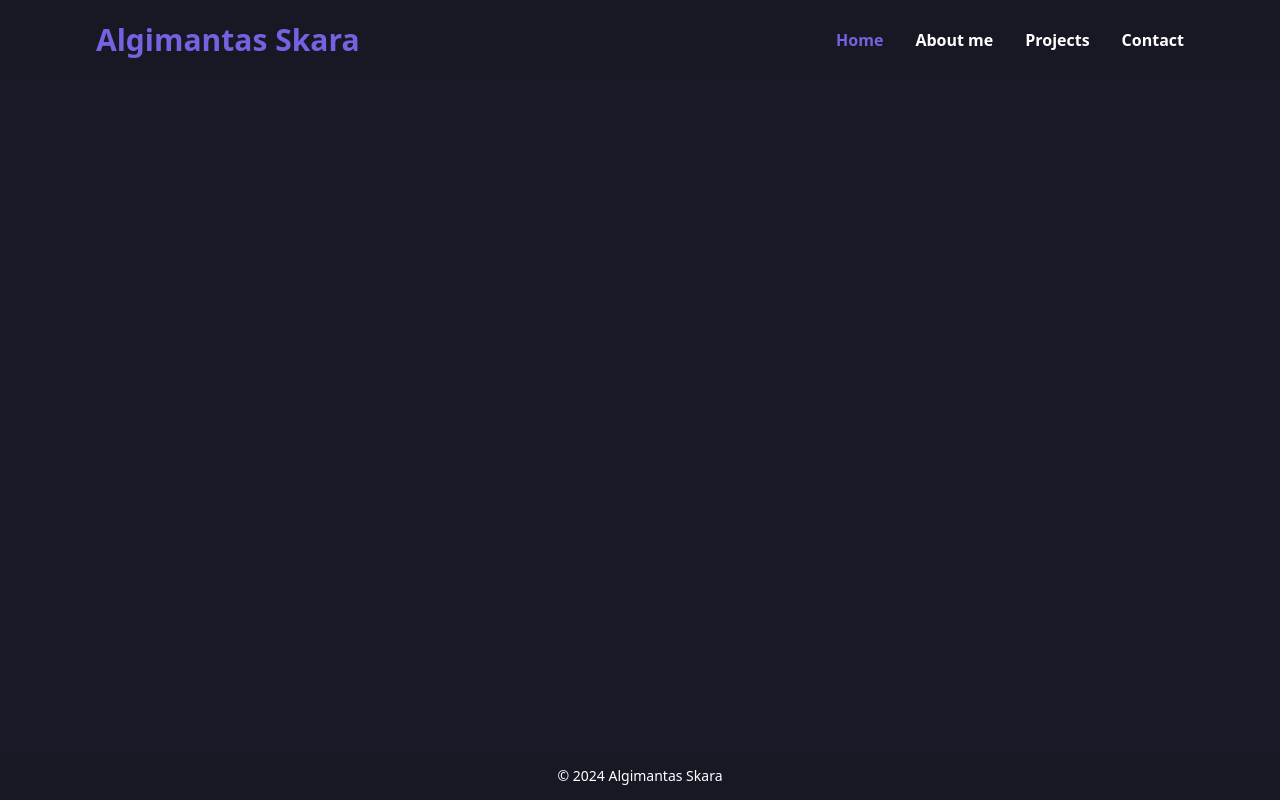
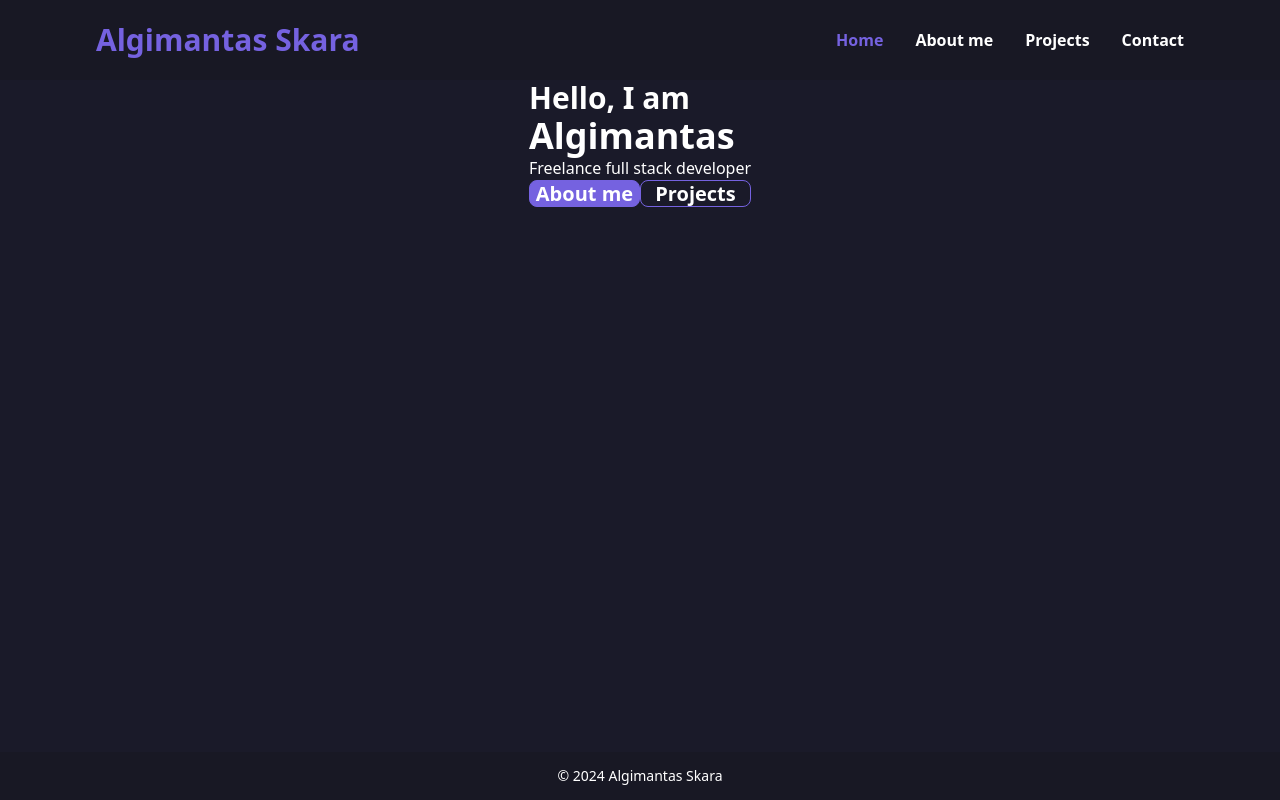
Before and after one commit to golddust588/my-website, a Next.js app: page / in a window 1280 px wide. Built offline with nearby package versions, Linux system fonts and the light colour scheme.

Commit message:
header footer

```diff
--- /dev/null
+++ b/src/components/Button.tsx
@@ -0,0 +1,30 @@
+interface ButtonProps {
+  text: string;
+  transparent?: boolean;
+  onClick: () => void;
+  textSize?: "small" | "large";
+}
+
+const Button: React.FC<ButtonProps> = ({
+  text,
+  transparent = false,
+  onClick,
+  textSize = "large",
+}) => {
+  return (
+    <button
+      className={`${
+        transparent ? "bg-transparent" : "bg-light-purple"
+      } rounded-lg font-semibold ${
+        textSize === "small"
+          ? "text-[14px] sm:text-[16px]"
+          : "text-[16px] sm:text-[20px]"
+      } border border-light-purple leading-tight p-0 w-full h-full flex items-center justify-center hover:filter hover:brightness-[1.2]`}
+      onClick={onClick}
+    >
+      {text}
+    </button>
+  );
+};
+
+export default Button;
--- a/src/pages/index.tsx
+++ b/src/pages/index.tsx
@@ -1,11 +1,28 @@
 import Header from "@/components/Header";
 import Footer from "@/components/Footer";
+import Button from "@/components/Button";
 
 export default function Home() {
+  const onClick = () => {
+    alert("click");
+  };
   return (
     <div className="flex flex-col min-h-screen">
       <Header />
-      <div className="flex-grow flex flex-col items-center"></div>
+      <div className="flex-grow flex flex-col items-center mt-20">
+        <div className="flex">
+          <div>
+            <h2 className="text-3xl font-semibold">Hello, I am</h2>
+            <h1 className="text-4xl font-semibold">Algimantas</h1>
+            <p>Freelance full stack developer</p>
+            <div className="flex">
+              <Button text="About me" onClick={onClick} />
+              <Button text="Projects" onClick={onClick} transparent />
+            </div>
+          </div>
+          <div></div>
+        </div>
+      </div>
 
       <Footer />
     </div>
```
